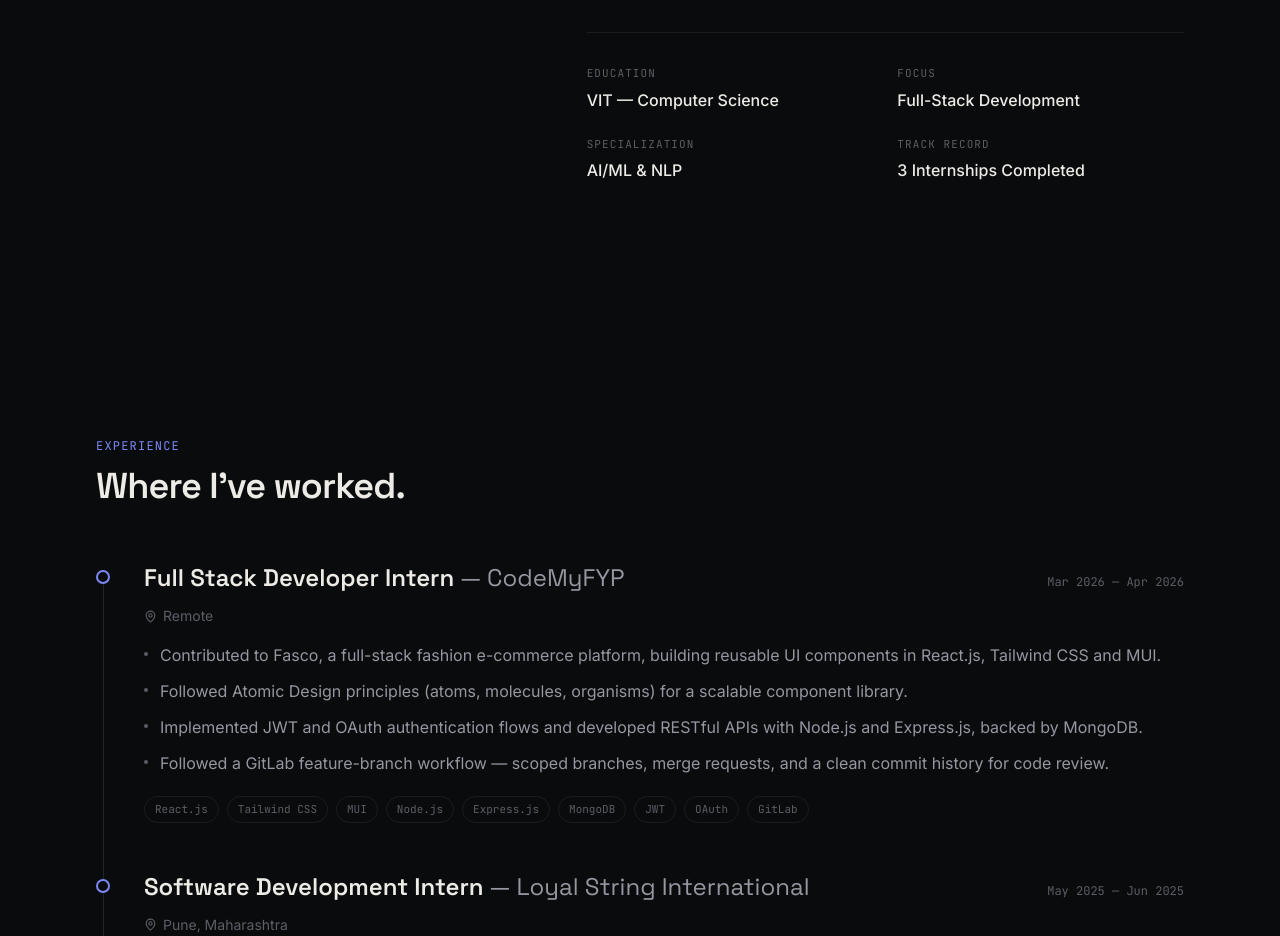
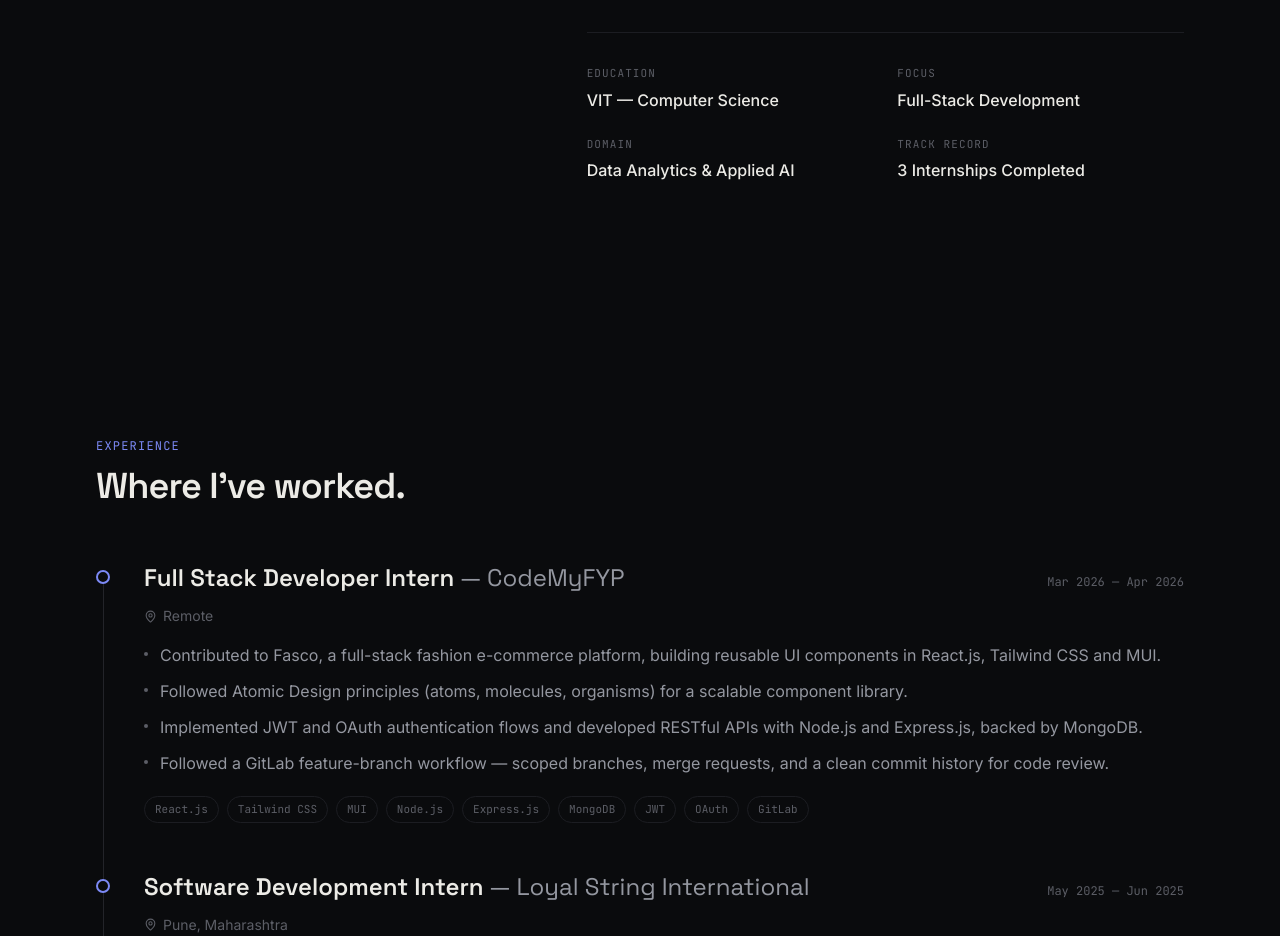
Before and after one commit to ayushic353/aayushi-portfolio, a React (Vite) app: page / in a window 1280 px wide. Shown: the part 1360-2296 px from the top of the page. Built offline with nearby package versions, Linux system fonts and the light colour scheme.

Commit message:
Update About.jsx

```diff
--- a/src/components/About.jsx
+++ b/src/components/About.jsx
@@ -3,7 +3,7 @@
 const HIGHLIGHTS = [
   { label: "Education", value: "VIT — Computer Science" },
   { label: "Focus", value: "Full-Stack Development" },
-  { label: "Specialization", value: "AI/ML & NLP" },
+  { label: "Domain", value: "Data Analytics & Applied AI" },
   { label: "Track record", value: "3 Internships Completed" },
 ];
 
```
